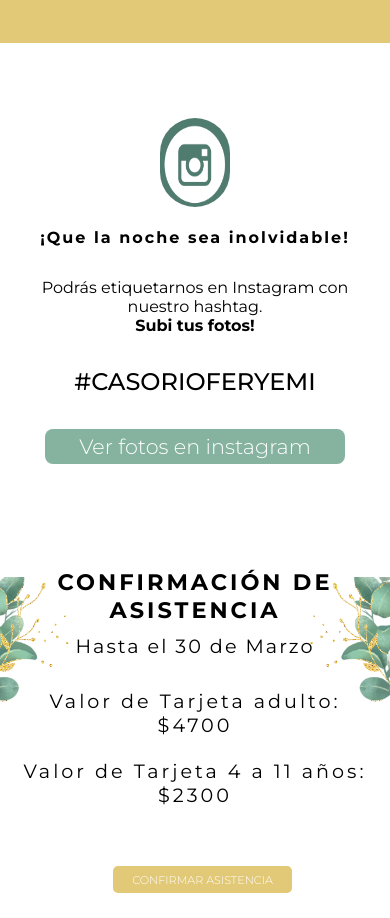
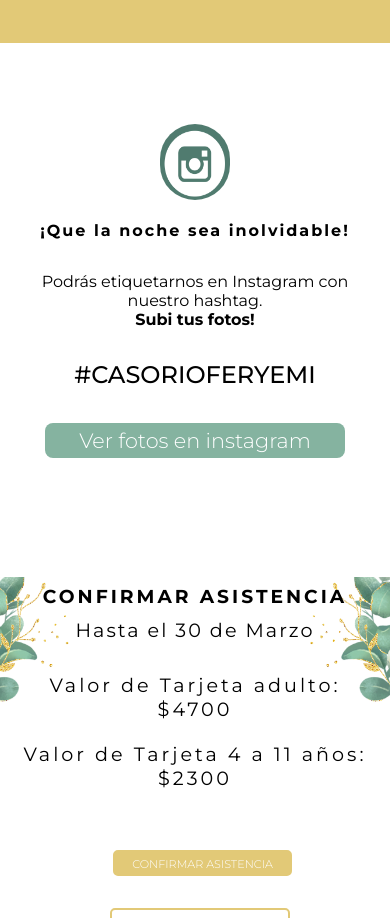
Before and after one commit to fertadeo/wedding-invitations, a plain HTML site: page index.html in a window 390 px wide. Shown: the part 1749-2667 px from the top of the page. Drawn offline with Linux system fonts and the light colour scheme.

Commit message:
fixing styles mobile l queries

```diff
--- a/index.html
+++ b/index.html
@@ -86,7 +86,7 @@
 <!-- Confirmar asistencia -->
 <section class="asistance">
     <div class="asistance-title">
-        <h3> Confirmación de asistencia</h3>
+        <h3> Confirmar asistencia</h3>
     </div>
 
     <p class="asis-final-date"> Hasta el 30 de Marzo </p>
--- a/style.css
+++ b/style.css
@@ -494,8 +494,8 @@ padding: 5px 10px;
     .hashtag img{
         margin-top: 0;
         width: 20%;
-        height: 20%;
-        border-radius: 50px;
+        height: 17%;
+        border-radius: 80px;
     }
     .hashtag .first, .sec, .thr{
         margin-top: 5%;
@@ -522,7 +522,7 @@ padding: 5px 10px;
 
     }
     .asistance-title{
-        font-size: 1.2rem;
+        font-size: 1rem;
         text-align: center;
     }
     .asistance .asis-final-date{
```
Lines whose indentation alone changed are shown as unchanged.
